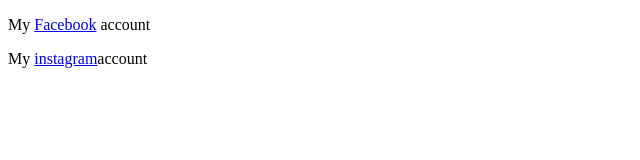
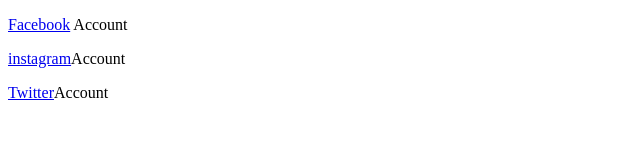
Before and after one commit to aman2705/CV, a plain HTML site: page social media.html in a window 1280 px wide. Shown: the whole page, without its empty margins (0-640 px from the left). Drawn offline with Linux system fonts and the light colour scheme.

Commit message:
Update social media.html

```diff
--- a/social media.html
+++ b/social media.html
@@ -4,10 +4,11 @@
     <meta charset="UTF-8">
     <meta http-equiv="X-UA-Compatible" content="IE=edge">
     <meta name="viewport" content="width=device-width, initial-scale=1.0">
-    <title>Social Media Handles Of me</title>
+    <title>Social Media Handles</title>
 </head>
 <body>
-    <p>My <a href="https://www.facebook.com/aman.samal.98">Facebook</a> account </p>
-    <p>My <a href="https://www.instagram.com/amankumarsamal/?fbclid=IwAR0-FXJes9-4n1uuedd3UTGyVYuWBiC1wZvIGCJYGP9Eu4THVKvQ2HxX8Dc">instagram</a>account</p>
+    <p><a href="https://www.facebook.com/aman.samal.98">Facebook</a> Account </p>
+    <p><a href="https://www.instagram.com/amankumarsamal/?fbclid=IwAR0-FXJes9-4n1uuedd3UTGyVYuWBiC1wZvIGCJYGP9Eu4THVKvQ2HxX8Dc">instagram</a>Account</p>
+    <p><a href="https://twitter.com/AmanSamal2702">Twitter</a>Account</p>
 </body>
 </html>
```
